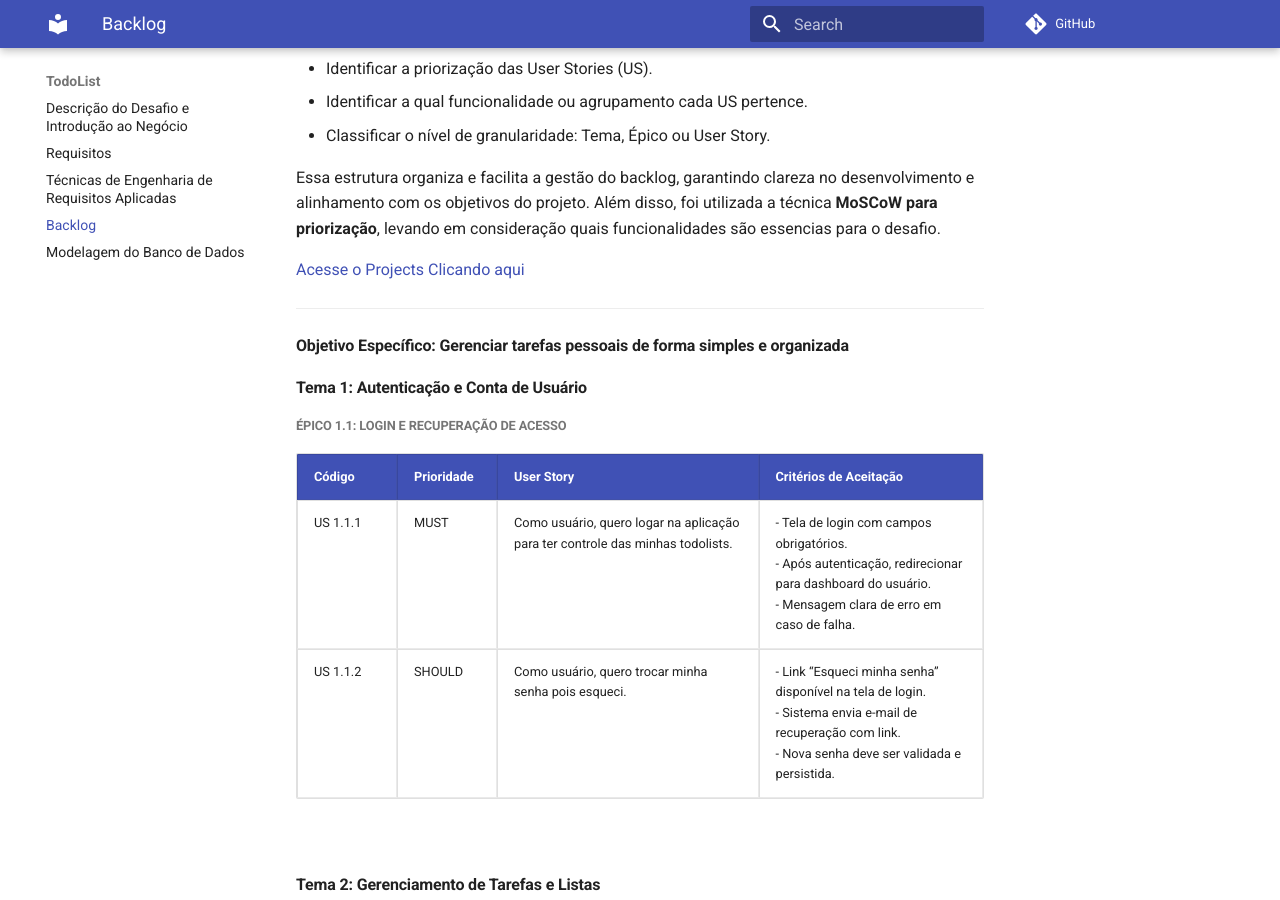
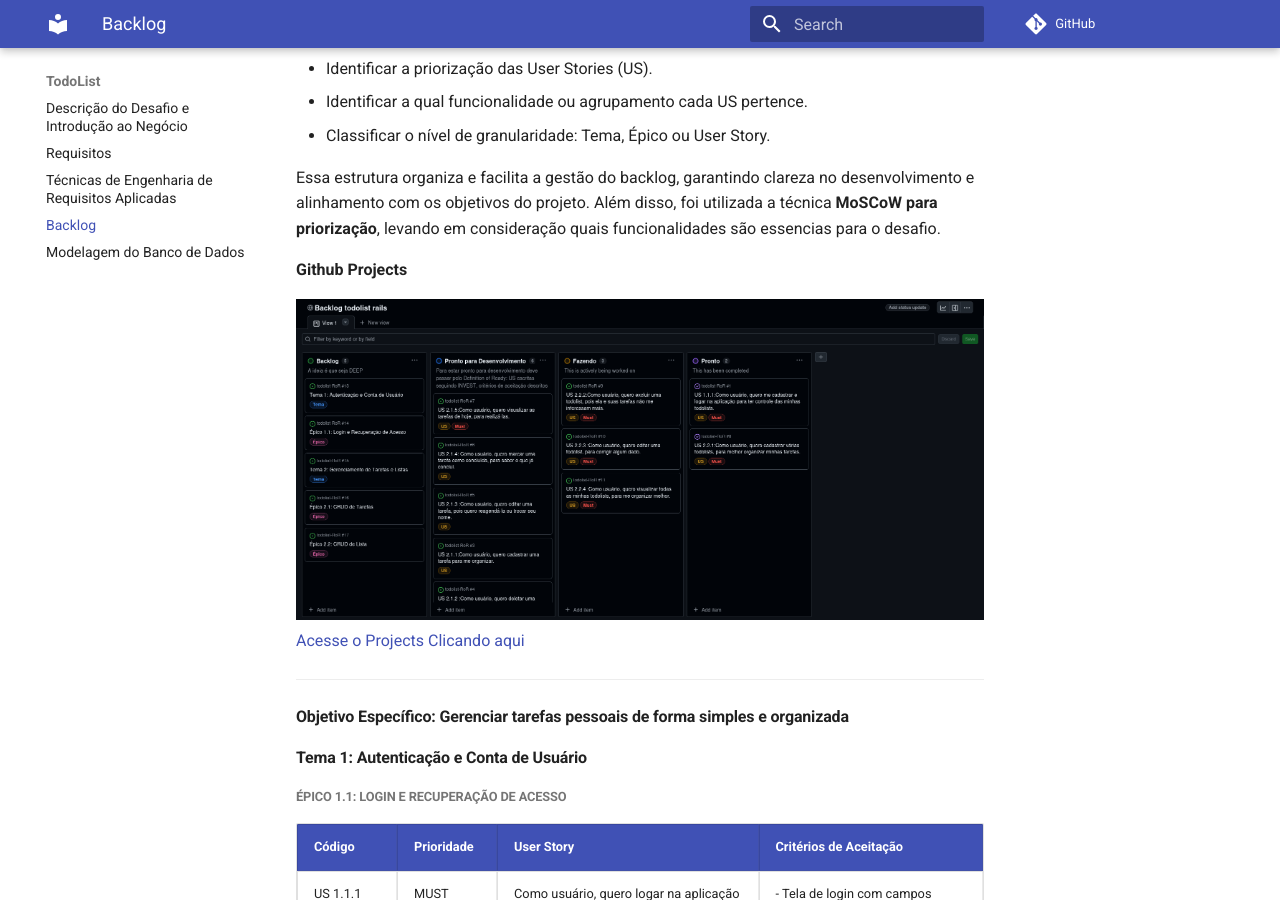
Before and after one commit to iancostag/todolist-RoR, an MkDocs documentation site: the page built from docs/paginas/backlog.md, in a window 1280 px wide and 900 px high, scrolled down 330 px. Built offline with MkDocs 1.6.1 and Material for MkDocs 9.7.7, drawn with Linux system fonts in a browser that asks for light colours; comment, search, counter and statistics services are not loaded.

Commit message:
Adição da imagem do projects no backlog

```diff
--- a/docs/paginas/backlog.md
+++ b/docs/paginas/backlog.md
@@ -16,6 +16,9 @@
 <p>
   Essa estrutura organiza e facilita a gestão do backlog, garantindo clareza no desenvolvimento e alinhamento com os objetivos do projeto. Além disso, foi utilizada a técnica <strong>MoSCoW para priorização</strong>, levando em consideração quais funcionalidades são essencias para o desafio.
 </p>
+<strong>Github Projects</strong>
+
+![Github Projects](../assets/projects.png)
 [Acesse o Projects Clicando aqui](https://github.com/users/iancostag/projects/1)
 <hr>
 
```
Also changed, not shown: docs/assets/projects.png (added).
